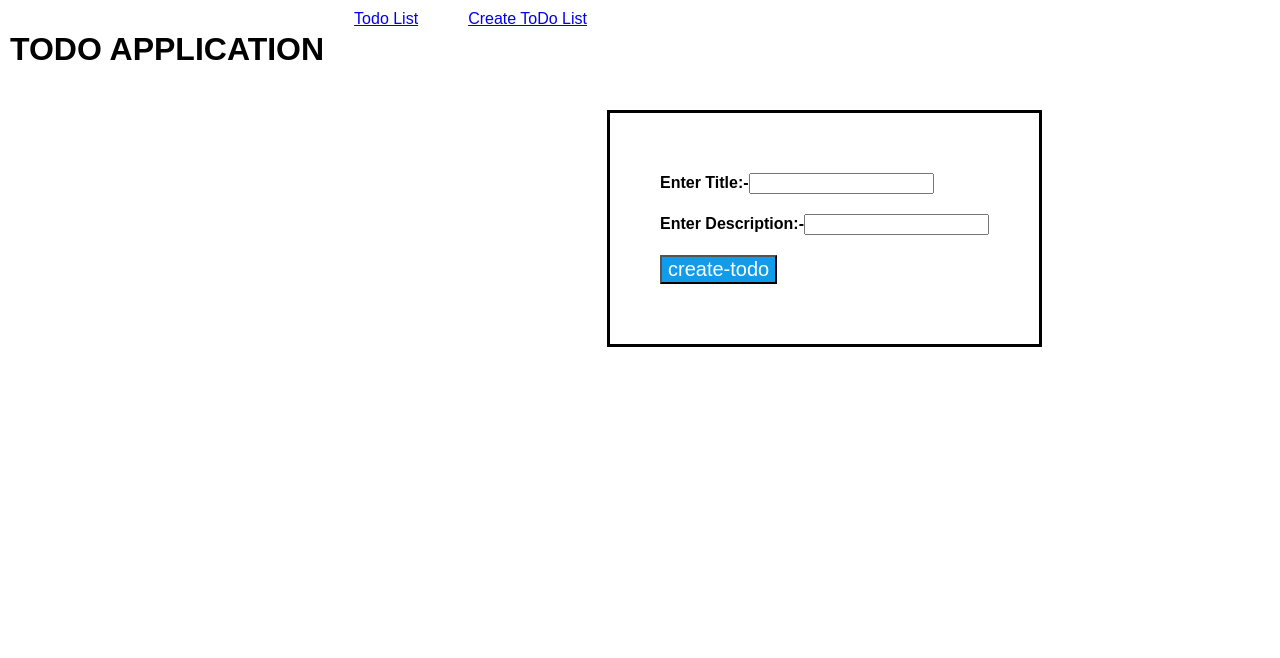
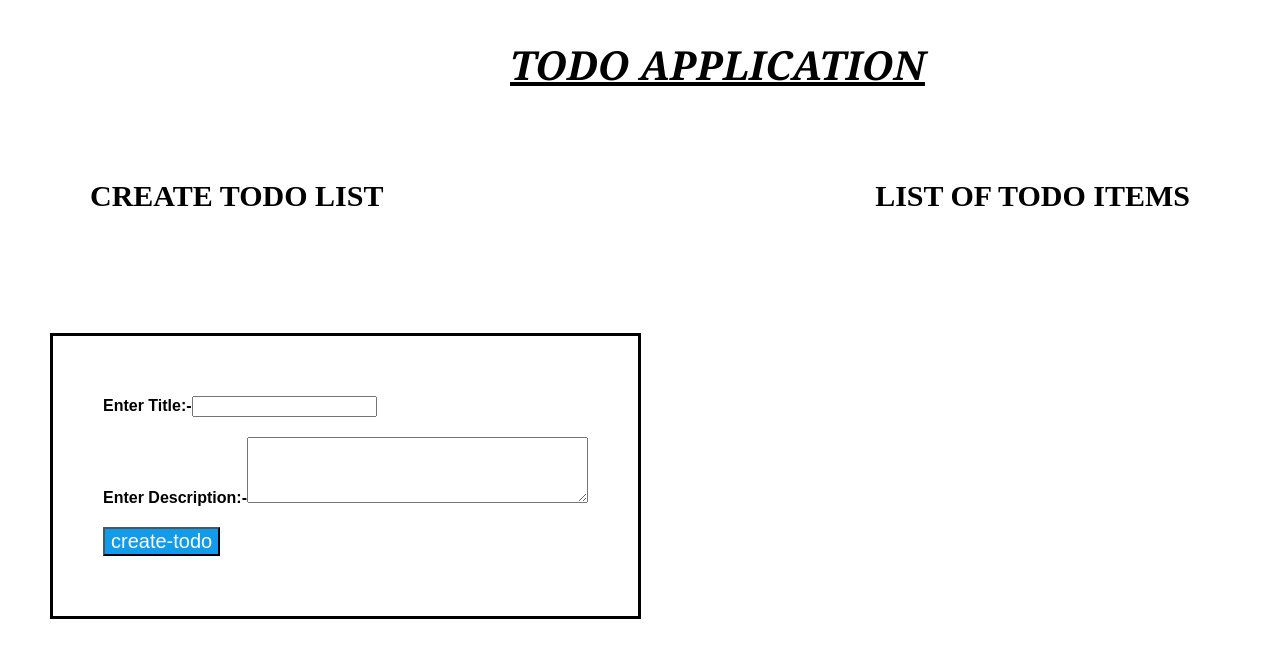
Before and after one commit to Himanshu-1997/TodoApp, a React (Create React App) app: page /create in a window 1280 px wide. Shown: the top 658 px of the page. Built offline with nearby package versions, Linux system fonts and the light colour scheme; the HTML template or start-up script is replaced by a standard one.

Commit message:
Changed UI

```diff
--- a/src/App.js
+++ b/src/App.js
@@ -6,19 +6,21 @@ import Createtodolist from "./createtodolist-component";
 class App extends React.Component {
   render() {
     return (
-      <Router>
-        <div className="container">
-          <h1>TODO APPLICATION</h1>
-          <Link className="link" to="/">
-            Todo List
-          </Link>
-          <Link className="link" to="/create">
-            Create ToDo List
-          </Link>
-          <Route path="/" exact component={Todos} />
-          <Route path="/create" component={Createtodolist} />
+      <div className="container">
+        <div className="header">
+          <h1>
+            <u>TODO APPLICATION</u>
+          </h1>
         </div>
-      </Router>
+        <div className="bodypart">
+          <h1>CREATE TODO LIST</h1>
+          <h1>LIST OF TODO ITEMS</h1>
+        </div>
+        <div className="bodypart2">
+          <Createtodolist />
+          <Todos />
+        </div>
+      </div>
     );
   }
 }
--- a/src/createtodolist-component.js
+++ b/src/createtodolist-component.js
@@ -1,4 +1,5 @@
 import React from "react";
+
 let a = localStorage.getItem("items")
   ? JSON.parse(localStorage.getItem("items"))
   : [];
@@ -20,7 +21,7 @@ class Createtodolist extends React.Component {
     });
   };
   onSubmit = e => {
-    e.preventDefault;
+    e.preventDefault();
     let b = {
       name: "",
       description: ""
@@ -37,6 +38,7 @@ class Createtodolist extends React.Component {
 
   render() {
     return (
+      <div>
         <form className="Form" onSubmit={this.onSubmit}>
           <div className="form-group">
             <label>
@@ -52,9 +54,10 @@ class Createtodolist extends React.Component {
             <label>
               <b>Enter Description:-</b>
             </label>
-          <input
-            type="textarea"
+            <textarea
               value={this.state.description}
+              rows="4"
+              cols="40"
               onChange={this.handleChangeDescription}
             />
           </div>
@@ -62,6 +65,7 @@ class Createtodolist extends React.Component {
             <input type="submit" value="create-todo" className="btn-color" />
           </div>
         </form>
+      </div>
     );
   }
 }
--- a/src/index.css
+++ b/src/index.css
@@ -5,8 +5,7 @@ body {
 }
 .container{
   display: flex;
-  flex-direction: row;
-  /* width:1000px; */
+  flex-direction: column;
   padding: 10px;
 }
 .link{
@@ -31,3 +30,56 @@ body {
   background-color:rgb(17, 155, 235);
   font-size: 20px;
 }
+table {
+  font-family: arial, sans-serif;
+  border-collapse: collapse;
+  width: 100%;
+}
+
+td, th {
+  border: 1px solid #dddddd;
+  text-align: left;
+  padding: 8px;
+}
+
+tr:nth-child(even) {
+  background-color: #dddddd;
+}
+.table{
+  margin-top: 150px;
+  width: 400px;
+}
+
+.header{
+  margin-bottom:40px;
+  margin-left:500px;
+  font-style: italic;
+  font-size:20px;
+  font-family: Cambria, Cochin, Georgia, Times, 'Times New Roman', serif;
+  display: flex;
+}
+.bodypart{
+  font-size: 15px;
+  margin-left: 25px;
+  font-family: cursive;
+  display: flex;
+  flex-direction: row;
+  justify-content: space-between;
+  margin-right: 80px;
+  margin-left: 80px;
+}
+.bodypart2{
+  display: flex;
+  flex-direction: row;
+  justify-content: space-between;
+  margin-left: 40px;
+  margin-right: 50px;
+}
+
+.list1{
+  display: flex;
+  flex-direction: column;
+  justify-content: left;
+  align-content: left;
+  align-items: left;
+}
--- a/src/todos-component.js
+++ b/src/todos-component.js
@@ -1,10 +1,18 @@
 import React from "react";
-// import { a } from "./createtodolist-component";
-
+let a = localStorage.getItem("items")
+  ? JSON.parse(localStorage.getItem("items"))
+  : [];
 class Todos extends React.Component {
   render() {
-    // console.log(a);
-    return <h1>hello world</h1>;
+    return (
+      <ul className="list1">
+        {a.map(data => (
+          <li>
+            <b>{data.name}</b>:-{data.description}
+          </li>
+        ))}
+      </ul>
+    );
   }
 }
 export default Todos;
```
Lines whose indentation alone changed are shown as unchanged.
